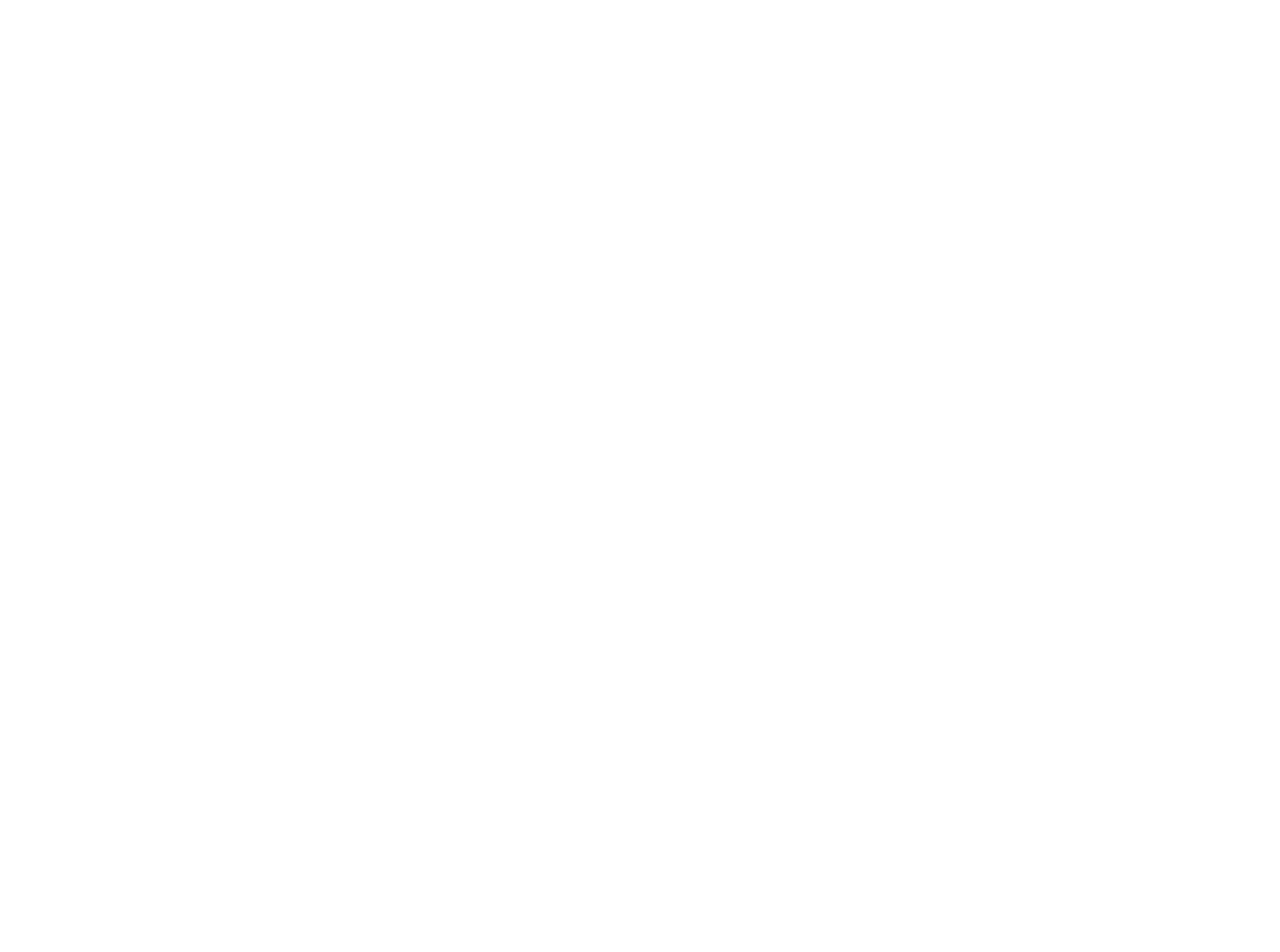
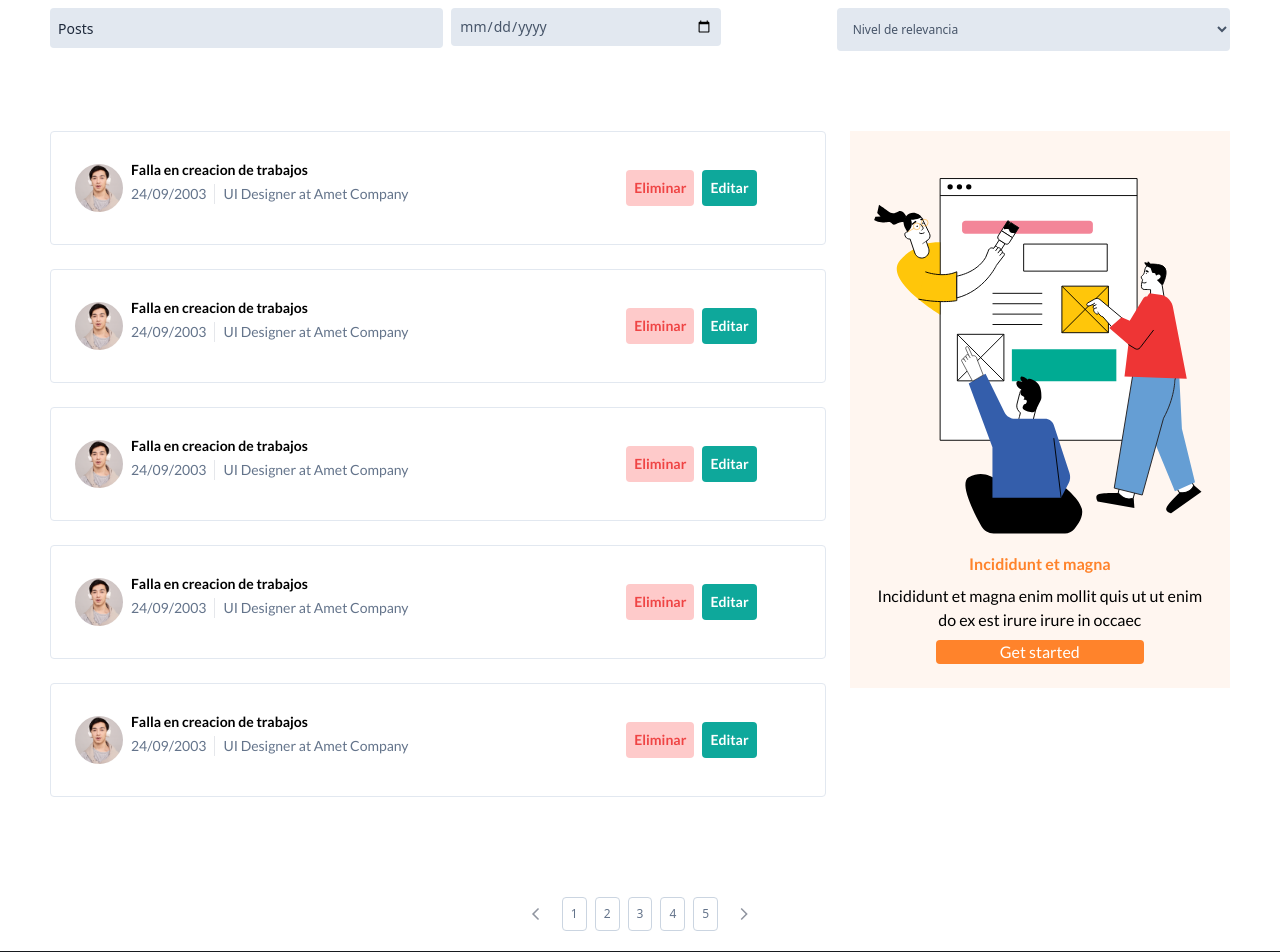
Before and after one commit to hiramgabriel1/client-devfinders, a SvelteKit app: page /my-reports in a window 1280 px wide. Shown: the part 160-1112 px from the top of the page. Before the commit the page ends 800 px from the top, so only its background shows below. Built offline with nearby package versions, Linux system fonts and the light colour scheme.

Commit message:
feature: my-reports

```diff
--- /dev/null
+++ b/src/lib/components/Reports.svelte
@@ -0,0 +1,37 @@
+<script>
+    import profile from "$lib/public/images/profile.png";
+    import "../../app.css";
+</script>
+
+<div
+    class="border border-slate-200 rounded py-2 px-2 flex flex-col lg:flex-row lg:justify-between lg:p-6"
+>
+    <div class="flex flex-row">
+        <div class="flex items-center lg:items-start lg:py-2">
+            <img src={profile} alt="profile" class="rounded-full w-9 h-9 lg:h-12 lg:w-12" />
+        </div>
+        <div class="flex flex-col ">
+            <div
+                class="text-xs font-secondary font-semibold px-2 py-1 flex space-x-2 items-center lg:text-sm"
+            >
+                <p>Falla en creacion de trabajos</p>
+            </div>
+            <div
+                class="flex font-secondary text-slate-500 space-x-2 text-xs px-2 lg:text-sm"
+            >
+                <p>24/09/2003</p>
+                <p class="border-l px-2">UI Designer at Amet Company</p>
+            </div>
+        </div>
+    </div>
+    <div class="text-xs font-secondary font-semibold space-x-2 px-11 flex items-center py-3 lg:py-0">
+        <button
+            class="bg-red-200 text-red-500 border-transparent rounded px-1 lg:p-2 lg:text-sm"
+            >Eliminar</button
+        >
+        <button
+            class="bg-color-blue-highlight text-white border-transparent rounded px-1 lg:p-2 lg:text-sm"
+            >Editar</button
+        >
+    </div>
+</div>
--- a/src/routes/my-reports/+page.svelte
+++ b/src/routes/my-reports/+page.svelte
@@ -1,5 +1,121 @@
 <script>
     import "../../app.css"
+    import colab from "$lib/public/images/colab.png"
+    import arrow_1 from "$lib/public/images/arrow_1.png"
+    import Footer from "$lib/components/Footer.svelte";
+    import Reports from "$lib/components/Reports.svelte";
+    import arrow_2 from "$lib/public/images/arrow_2.png"
+    import Navpro from "$lib/components/Navpro.svelte";
 </script>
+<Navpro></Navpro>
 
-<!-- view reports sections -->
+<section>
+    <div class="container">
+        <div class="flex justify-between items-center py-6">
+            <h1 class="font-secondary text-3xl font-bold sm:text-4xl">
+            Mis reportes
+            </h1>
+        <button
+         class=" text-xs rounded-md
+         border-0 text-color-blue-highlight font-bold sm:text-s
+        hover:text-color-blue-light ease-in duration-200 lg:text-sm"
+         >Clear filters
+        </button>
+        </div>
+
+        <div class="py-4 lg:py-0 grid grid-cols-1 lg:grid-cols-3 space-y-3 lg:space-y-0">
+            <div>
+                <input
+                    class="block p-2 bg-slate-200 rounded w-full focus:border-color-blue-highlight placeholder:text-slate-800 placeholder:text-xs  placeholder:lg:text-sm"
+                    placeholder="Posts"
+                />
+            </div>
+            <div class="pl-2">
+                <input
+                    class="block bg-slate-200 rounded text-xs  lg:w-[70%]  lg:text-sm text-slate-600 w-full p-2"
+                    type="date"
+                    placeholder="Fecha de creacion"
+                >
+
+            </div>
+            <div>
+                <select
+                    class="block bg-slate-200 rounded text-xs w-full lg:w-[50%]lg:text-sm text-slate-600 p-3"
+                >
+                    <option>Nivel de relevancia</option>
+                    <option>Urgente</option>
+                    <option>Regular</option>
+                    <option>Poco importante</option>
+                </select>
+            </div>
+        </div>
+    </div>
+
+    <div class="container py-4 mx-auto flex flex-col lg:flex-row lg:space-x-6">
+        <main class="w-full lg:py-16 space-y-6 py-6">
+            <Reports></Reports>
+            <Reports></Reports>
+            <Reports></Reports>
+            <Reports></Reports>
+            <Reports></Reports>
+        </main>
+        <aside class="lg:py-16">
+            <div class="bg-color-secondary py-6">
+                <div class="flex justify-center">
+                    <img src={colab} alt="colab" />
+                </div>
+                <div class="flex flex-col text-center font-secondary">
+                    <h3 class=" font-bold text-color-secondary-highlight">
+                        Incididunt et magna
+                    </h3>
+                    <p class="px-6 py-2">
+                        Incididunt et magna enim mollit quis ut ut enim do ex
+                        est irure irure in occaec
+                    </p>
+                    <div>
+                        <button
+                            class="bg-color-secondary-highlight text-white border-transparent rounded px-16"
+                        >
+                            Get started
+                        </button>
+                    </div>
+                </div>
+            </div>
+        </aside>
+    </div>
+</section>
+<div class="flex justify-center text-xs text-slate-500 space-x-2 py-2">
+    <button><img src={arrow_1} alt="arrow_1" /></button>
+    <div class="py-3">
+        <button
+            class="border border-slate-300 rounded hover:bg-color-blue-highlight hover:text-white px-2 lg:p-2"
+            >1</button
+        >
+    </div>
+    <div class="py-3">
+        <button
+            class="border border-slate-300 rounded hover:bg-color-blue-highlight hover:text-white px-2 lg:p-2"
+            >2</button
+        >
+    </div>
+    <div class="py-3">
+        <button
+            class="border border-slate-300 rounded hover:bg-color-blue-highlight hover:text-white px-2 lg:p-2"
+            >3</button
+        >
+    </div>
+    <div class="py-3">
+        <button
+            class="border border-slate-300 rounded hover:bg-color-blue-highlight hover:text-white px-2 lg:p-2"
+            >4</button
+        >
+    </div>
+    <div class="py-3">
+        <button
+            class="border border-slate-300 rounded hover:bg-color-blue-highlight hover:text-white px-2 lg:p-2"
+            >5</button
+        >
+    </div>
+    <button><img src={arrow_2} alt="arrow_2" /></button>
+</div>
+<Footer></Footer>
```
